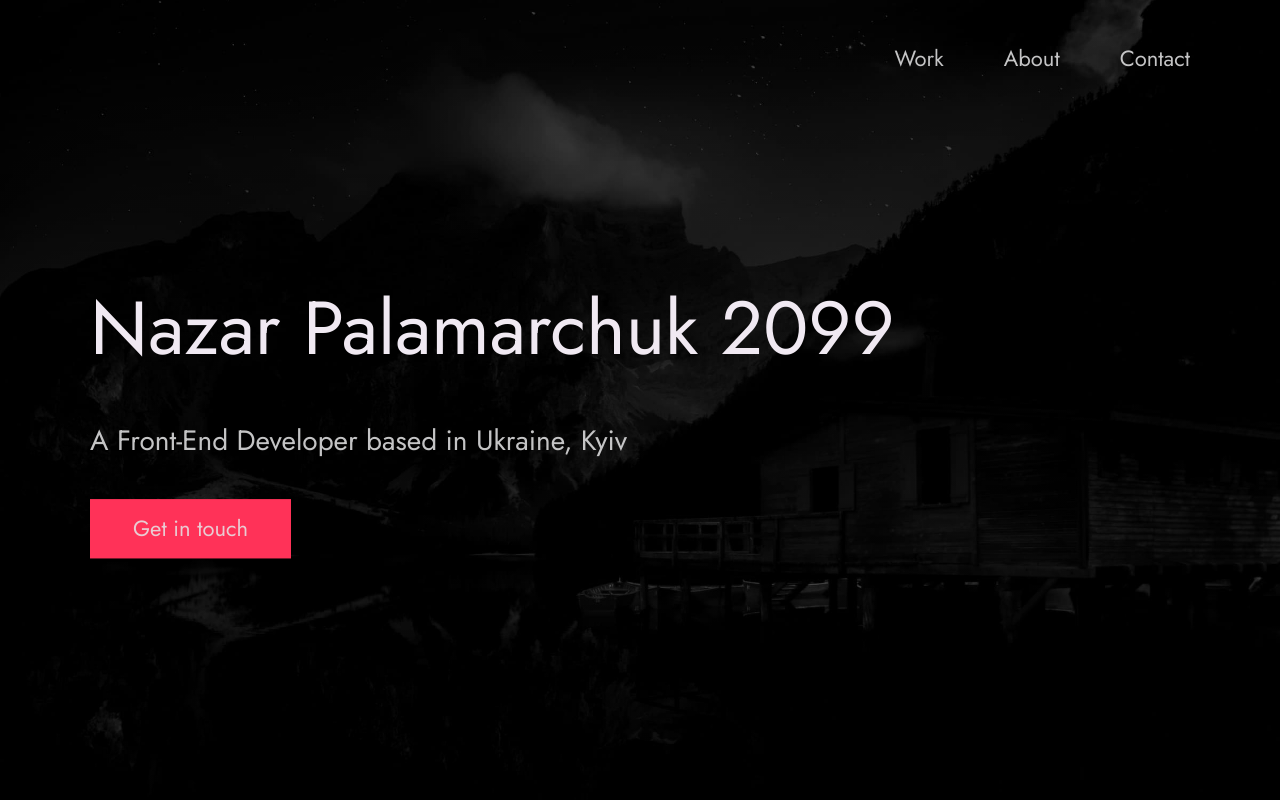
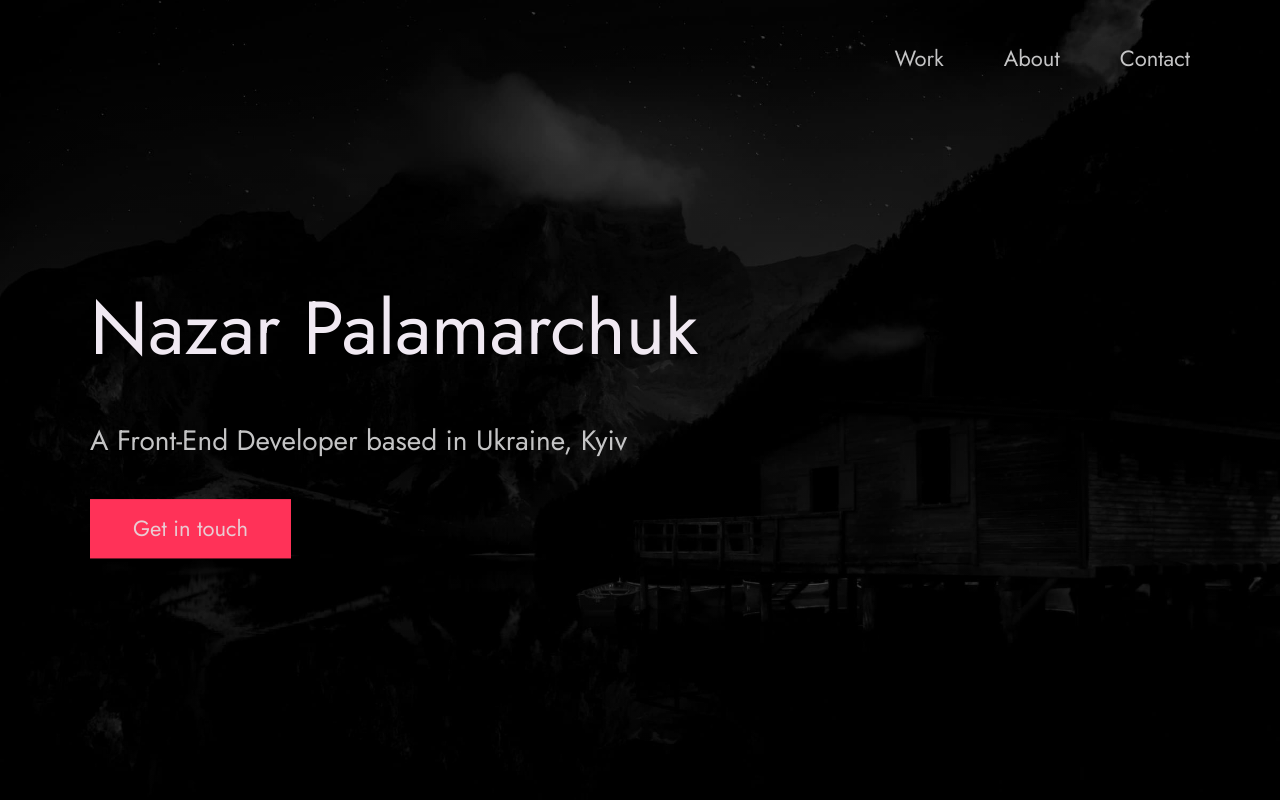
Before and after one commit to nazar-pal/Portfolio, a website built with Vite: page index.html in a window 1280 px wide. Shown: the top 800 px of the page. Built offline with nearby package versions, Linux system fonts and the light colour scheme.

Commit message:
netlify check 2

```diff
--- a/index.html
+++ b/index.html
@@ -56,7 +56,7 @@
       <div class="header__text">
         <h1 class="heading-primary">
           <!-- Replace the following name with your name -->
-          <span>Nazar Palamarchuk 2099</span>
+          <span>Nazar Palamarchuk</span>
         </h1>
         <!-- Put a small paragraph about yourself -->
         <p>A Front-End Developer based in Ukraine, Kyiv
```
